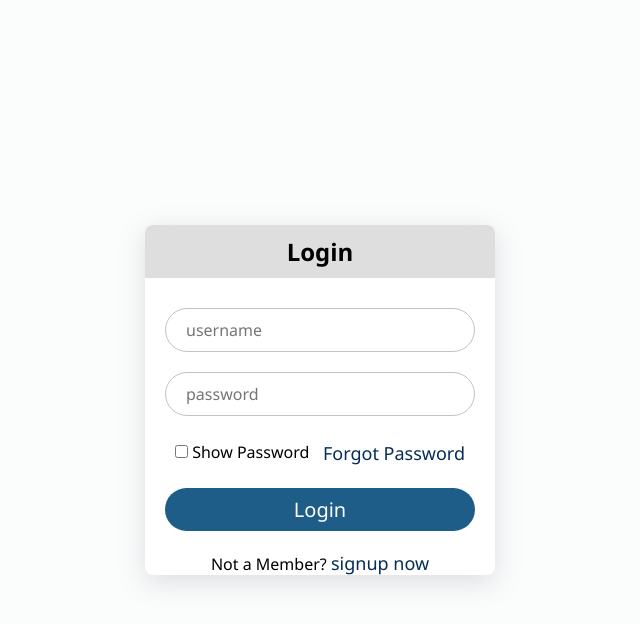
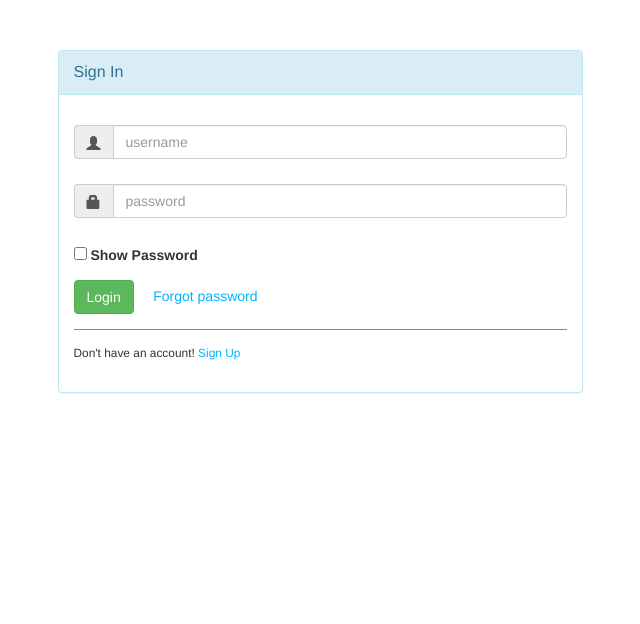
Before and after one commit to vishnureddy23/accounts-backflipt, a website: page static/login.html in a window 1280 px wide. Shown: the whole page, without its empty margins (320-960 px from the left). Drawn offline with nearby package versions, Linux system fonts and the light colour scheme.

Commit message:
Access from diffrent devices

```diff
--- a/static/login.html
+++ b/static/login.html
@@ -8,7 +8,7 @@
       crossorigin="anonymous"
       referrerpolicy="no-referrer"
     ></script>
-    <style>
+    <!-- <style>
       * {
  margin: 0;
  padding: 0;
@@ -99,6 +99,12 @@
       .form-footer {
  text-align: center;
       }
+    -->
+    <style>
+      a {
+        cursor: pointer;
+        color: #00b3ff !important;
+      }
       .loader {
         border: 5px solid #f3f3f3; /* Light grey */
         border-top: 5px solid #00b3ff; /* Blue */
@@ -122,36 +128,80 @@
         color: #f00;
       }
     </style>
+
+    <link
+      href="http://maxcdn.bootstrapcdn.com/bootstrap/4.1.1/css/bootstrap.min.css"
+      rel="stylesheet"
+      id="bootstrap-css"
+    />
+
+    <script src="http://maxcdn.bootstrapcdn.com/bootstrap/4.1.1/js/bootstrap.min.js"></script>
+
+    <script src="http://cdnjs.cloudflare.com/ajax/libs/jquery/3.2.1/jquery.min.js"></script>
+
+    <script
+      src="https://code.jquery.com/jquery-3.3.1.js"
+      integrity="sha256-2Kok7MbOyxpgUVvAk/HJ2jigOSYS2auK4Pfzbm7uH60="
+      crossorigin="anonymous"
+    ></script>
+
+    <link
+      href="//netdna.bootstrapcdn.com/bootstrap/3.1.0/css/bootstrap.min.css"
+      rel="stylesheet"
+      id="bootstrap-css"
+    />
+
+    <script src="//netdna.bootstrapcdn.com/bootstrap/3.1.0/js/bootstrap.min.js"></script>
+
+    <script src="//code.jquery.com/jquery-1.11.1.min.js"></script>
   </head>
 
   <body>
     <div class="container">
-      <div class="form">
-        <div class="form-header">
-          <h2>Login</h2>
+      <div
+        id="loginbox"
+        style="margin-top: 50px"
+        class="mainbox col-md-6 col-md-offset-3 col-sm-8 col-sm-offset-2"
+      >
+        <div class="panel panel-info">
+          <div class="panel-heading">
+            <div class="panel-title">Sign In</div>
           </div>
-        <div class="form-body">
-          <form>
+          <div style="padding-top: 30px" class="panel-body">
+            <div
+              style="display: none"
+              id="login-alert"
+              class="alert alert-danger col-sm-12"
+            ></div>
+            <form id="loginform" class="form-horizontal" role="form">
               <input type="text" hidden id="prev" name="from" />
+              <input type="text" hidden id="host" name="host" />
+              <input type="text" hidden id="protocol" name="protocol" />
+              <div style="margin-bottom: 25px" class="input-group">
+                <span class="input-group-addon">
+                  <i class="glyphicon glyphicon-user"></i>
+                </span>
                 <input
+                  id="username"
                   type="text"
+                  class="form-control"
                   name="username"
-              id="username"
                   placeholder="username"
-              class="field"
-              required
                 />
+              </div>
+              <div style="margin-bottom: 25px" class="input-group">
+                <span class="input-group-addon">
+                  <i class="glyphicon glyphicon-lock"></i>
+                </span>
                 <input
+                  id="password"
                   type="password"
+                  class="form-control"
                   name="password"
-              id="password"
                   placeholder="password"
-              class="field"
-              required
                 />
+              </div>
               <span id="invalid-text"></span>
-
-            <div class="options">
               <input
                 type="checkbox"
                 onclick="myFunction()"
@@ -160,17 +210,38 @@
                 id="showpass"
               />
               <label for="showpass"> Show Password</label>
-              <a onclick="forgotPass()" class="forgot">Forgot Password</a>
-            </div>
-          </form>
-          <button type="button" class="btn" id="lgnbtn" onclick="handleLogin()">
+              <div style="margin-top: 10px" class="form-group">
+                <div class="col-sm-12 controls">
+                  <button
+                    type="button"
+                    id="lgnbtn"
+                    class="btn btn-success"
+                    onclick="handleLogin()"
+                  >
                     <span id="llgn-text">Login</span>
                     <div class="loader" id="loader"></div>
                   </button>
+                  &nbsp;&nbsp;&nbsp;
+                  <a onclick="forgotPass()" className="forgot">
+                    Forgot password</a
+                  >
                 </div>
-        <div class="form-footer">
-          <span>Not a Member?</span>
-          <a onclick="register()">signup now</a>
+              </div>
+              <div class="form-group">
+                <div class="col-md-12 control">
+                  <div
+                    style="
+                      border-top: 1px solid#888;
+                      padding-top: 15px;
+                      font-size: 85%;
+                    "
+                  >
+                    Don't have an account! <a onclick="register()">Sign Up</a>
+                  </div>
+                </div>
+              </div>
+            </form>
+          </div>
         </div>
       </div>
     </div>
@@ -194,6 +265,10 @@
           get: (searchParams, prop) => searchParams.get(prop),
         });
         document.getElementById("prev").value = params.app;
+        document.getElementById("host").value = params.host;
+        document.getElementById("protocol").value = params.protocol
+          ? params.protocol
+          : "http";
       })();
       function myFunction() {
         var x = document.getElementById("password");
@@ -227,14 +302,15 @@
                 todo: "43",
                 snacks: "18",
                 leave: "77",
-                helpdesk:"75",
+                helpdesk: "75",
                 "bug-hunter": "17",
               };
-              // //console.log(queryString);
+
               window.location.href =
-                "http://192.168.1." +
-                domains[res.data.from] +
-                ":3000/" +
+                res.data.protocol +
+                "://" +
+                res.data.host +
+                "/" +
                 res.data.from +
                 `/authenticate?${queryString}`;
             } else {
```
Also changed, not shown: routes/appAuth.js (+11 -2 lines). Lines whose indentation alone changed are shown as unchanged.
